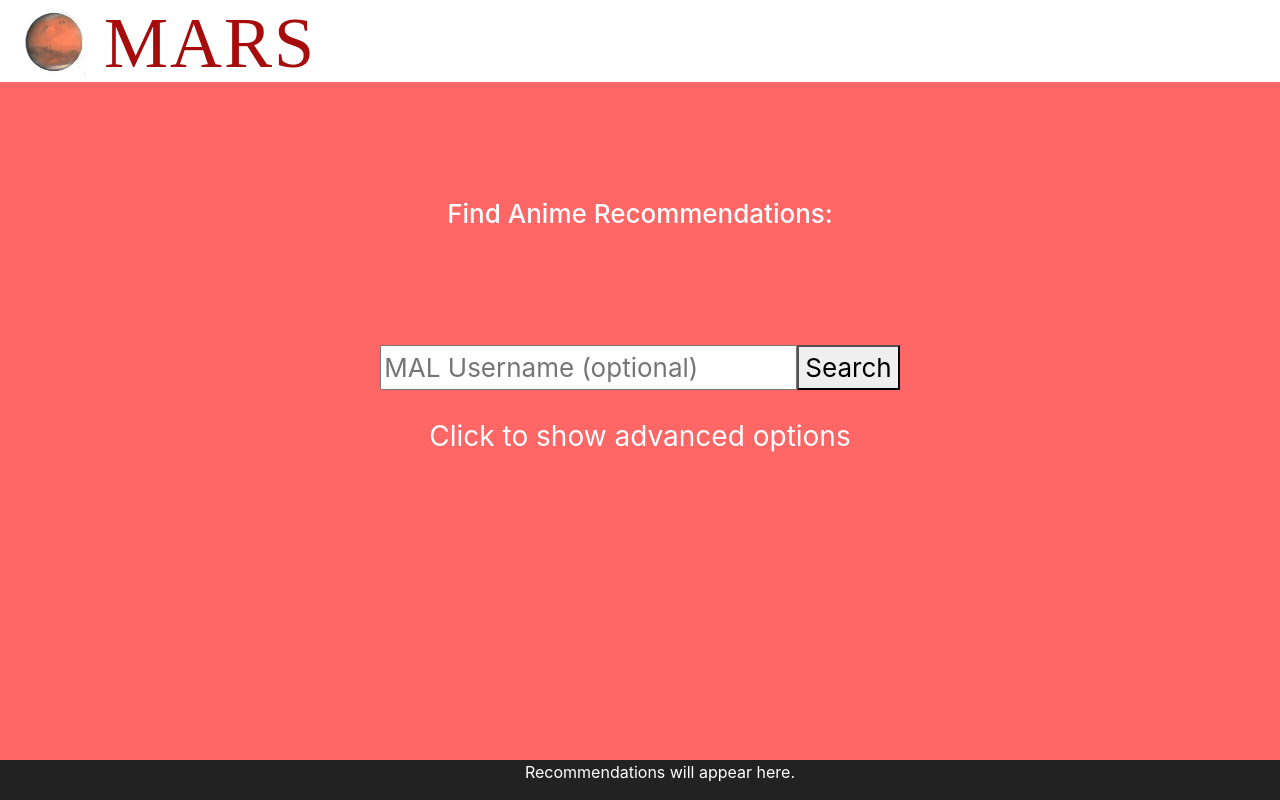
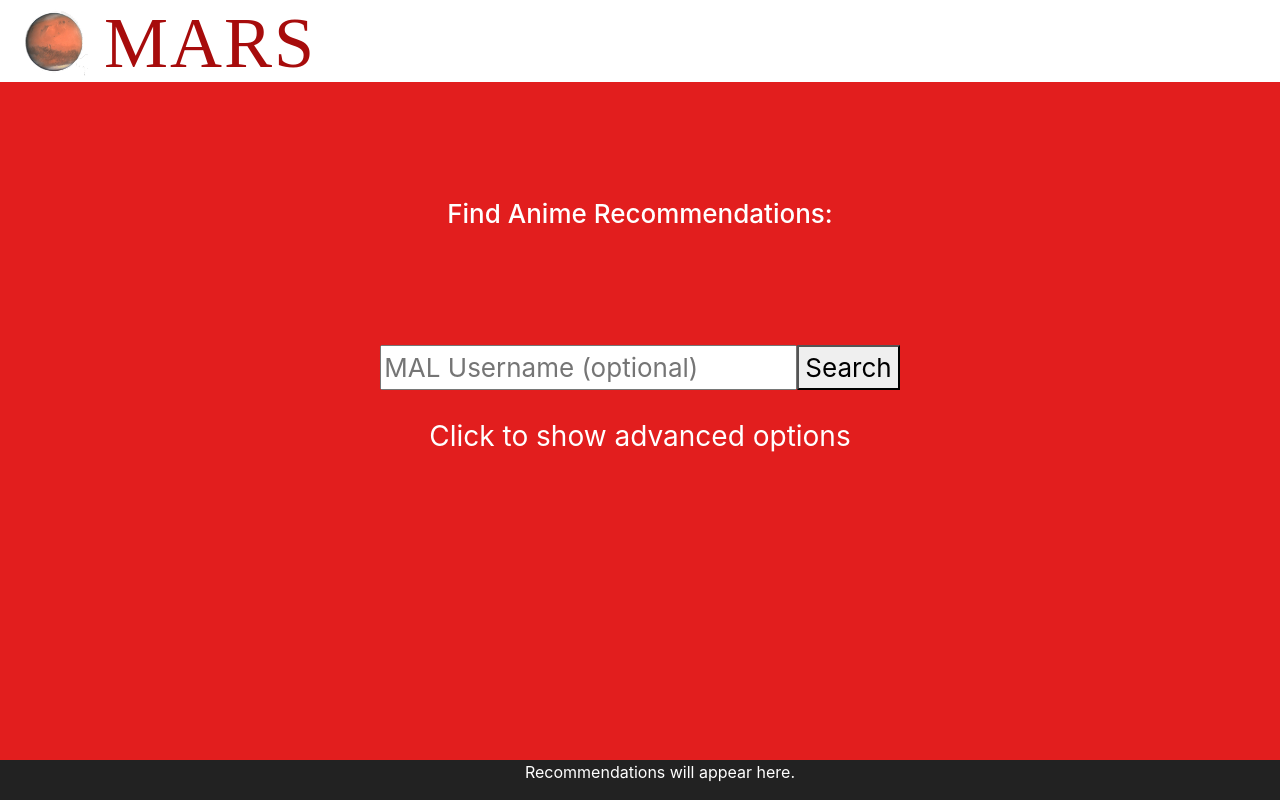
Before and after one commit to rantar2/animetracker, a React (Create React App) app in the folder frontend/: page / in a window 1280 px wide. Built offline with nearby package versions, Linux system fonts and the light colour scheme; no server answers.

Commit message:
Changed background color

```diff
--- a/frontend/src/App.css
+++ b/frontend/src/App.css
@@ -24,7 +24,7 @@
 /* Basic page styling */
 
 .App-body {
-    background-color: #ff6666;
+    background-color: #E21e1e;
     display: flex;
     flex: 1 1 auto;
     flex-direction: column;
@@ -35,7 +35,7 @@
 }
 
 .App-body h2 {
-    background-color: #ff6666;
+    background-color: #E21e1e;
     display: flex;
     flex: 1 1 auto;
     align-items: flex-end;
```
Also changed, not shown: 1 other file (tests, documents, lock files or other folders).
